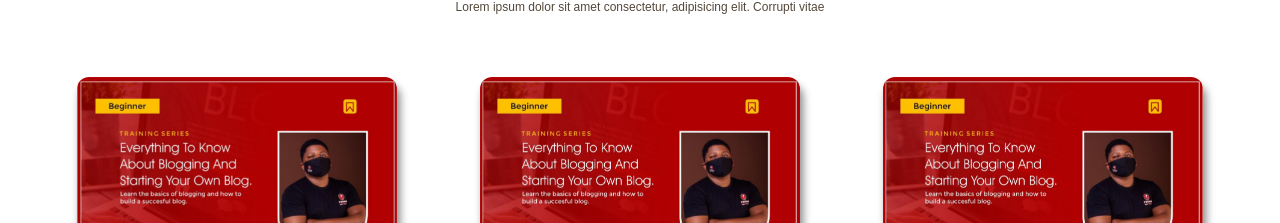
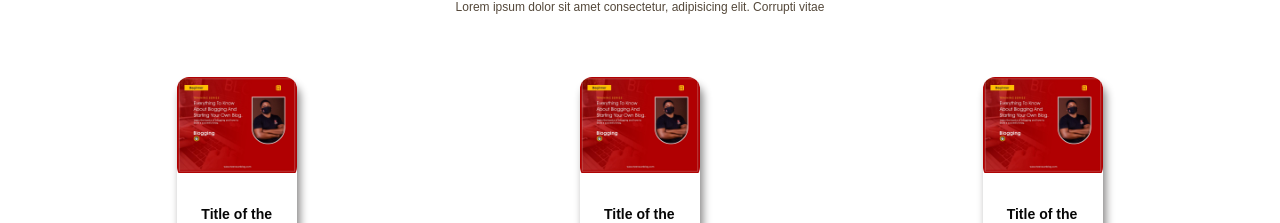
Before and after one commit to Niscolinx/teenscan, a React (Create React App) app: page / in a window 1280 px wide. Shown: the part 711-934 px from the top of the page. Built offline with nearby package versions, Linux system fonts and the light colour scheme; what react-router-last-location would draw is missing.

Commit message:
working on courses

```diff
--- a/src/sass/components/course_cards.scss
+++ b/src/sass/components/course_cards.scss
@@ -8,6 +8,7 @@
     .course {
         box-shadow: 3px 8px 9px rgb(136, 134, 134);
         border-radius: 1rem 1rem;
+        width: 10rem;
 
         &__imgbox {
             border-radius: 1rem 1rem;
@@ -15,9 +16,11 @@
         }
 
         &__img {
-            clip-path: polygon(0 0, 0 100%, 100% 85%, 100% 0);
-            width: 320px;
-            height: 260px;
+          //  clip-path: polygon(0 0, 0 100%, 100% 85%, 100% 0);
+            // width: 320px;
+            // height: 260px;
+            width: 100%;
+            height: 100%;
             object-fit: cover;
         }
         &__details {
```
